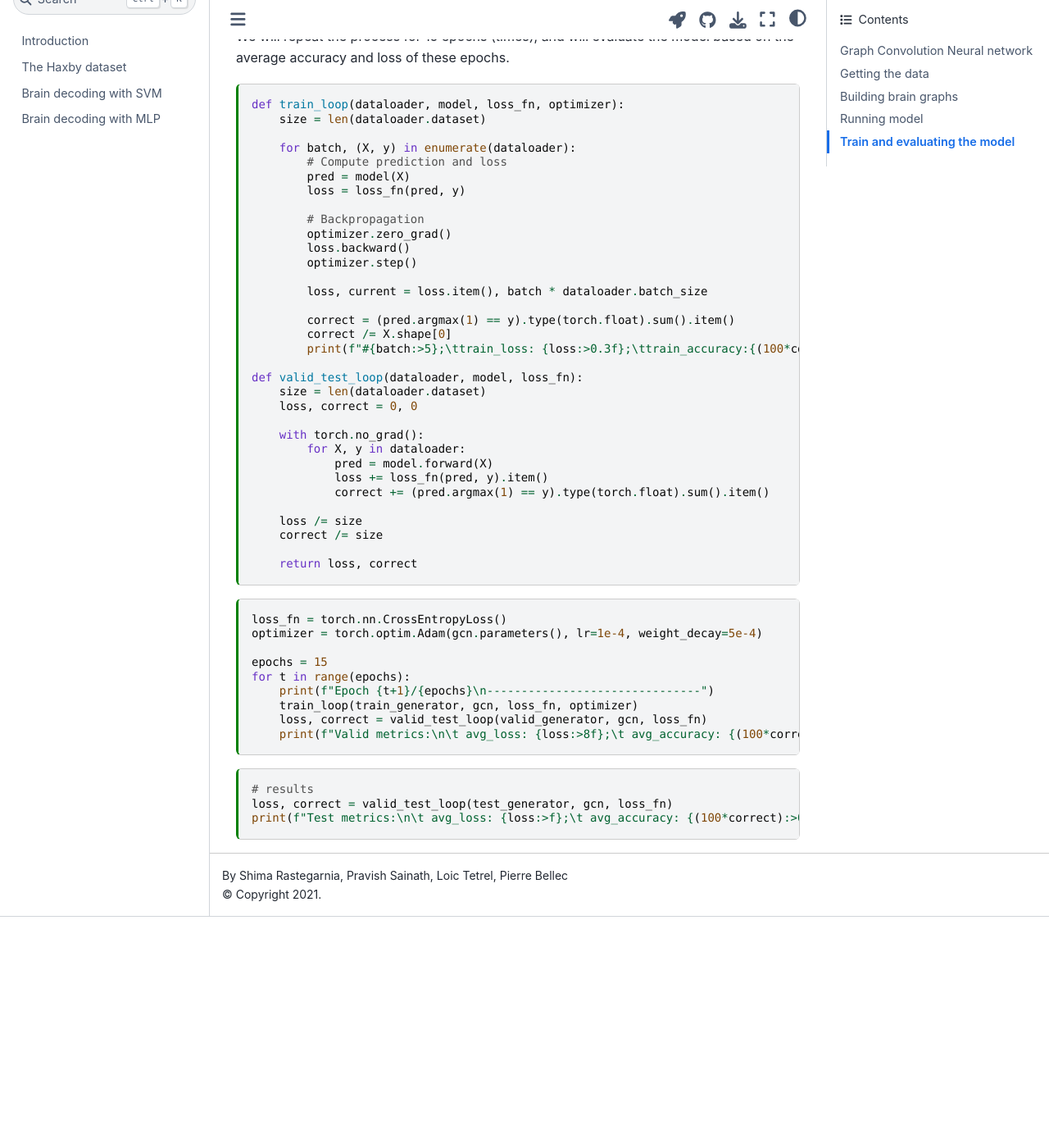
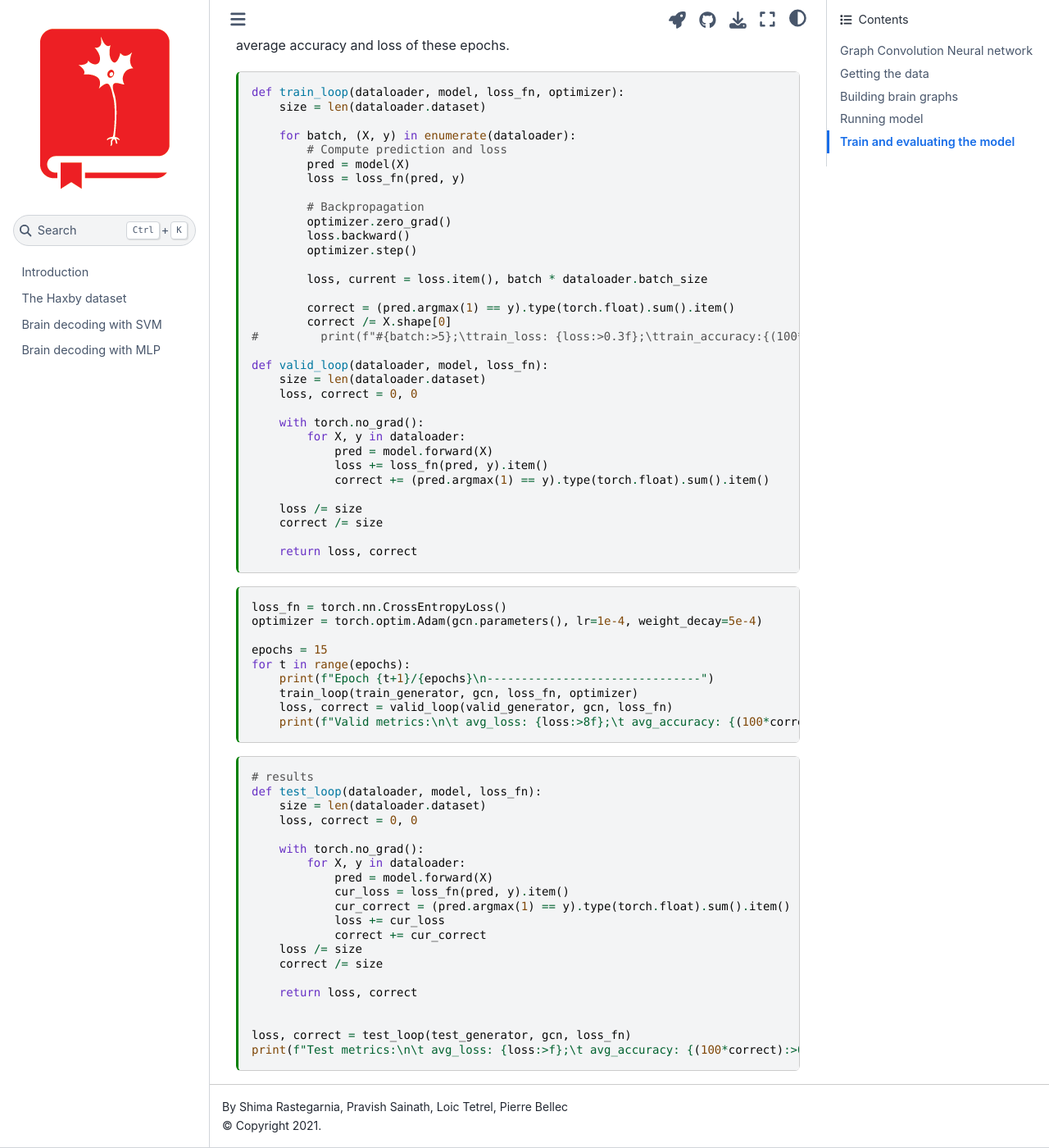
Before and after one commit to main-educational/brain_encoding_decoding, a Jupyter Book: the page built from content/gcn_decoding.md, in a window 1280 px wide and 1400 px high, scrolled down 4841 px. Shown: the whole window at 82% size. Built offline with Jupyter Book 1.0.4 settings and Sphinx 7.4.7 and the Sphinx Book theme 1.1.4, drawn with Linux system fonts in a browser that asks for light colours; pages that are not in the unit, such as notebooks, are missing from menus; comment, search, counter and statistics services are not loaded; cross-references to code outside the pages are shown as plain code; before the commit the page ends 5959 px from its top, so only the background shows below that; some of the changed text lies outside the part shown.

````diff
--- a/content/gcn_decoding.md
+++ b/content/gcn_decoding.md
@@ -70,6 +70,9 @@ dic_labels = {name: i for i, name in enumerate(categories)}
 So we have 1452 time points, with one cognitive annotations each, and for each time point we have recordings of fMRI activity across 675 voxels. We can also see that the cognitive annotations span 9 different categories.
 
 ```{code-cell} ipython3
+# generate data; delete everything in `data/haxby_connectomes`,
+# `data/haxby_concat` and `data/haxby_split_win`
+# so we don't keep adding seen data to the generated file
 conn_path = os.path.join(data_dir, 'haxby_connectomes/')
 if not os.path.exists(conn_path):
     os.makedirs(conn_path)
@@ -83,27 +86,23 @@ warnings.filterwarnings(action='once')
 corr_measure = nilearn.connectome.ConnectivityMeasure(kind="correlation")
 conn = corr_measure.fit_transform([X])[0]
 np.save(os.path.join(conn_path, 'conn_subj{}.npy'.format(sub_no)), conn)
-```
 
-```{code-cell} ipython3
 concat_path = os.path.join(data_dir, 'haxby_concat/')
 if not os.path.exists(concat_path):
     os.makedirs(concat_path)
 
 concat_bold_files = []
-for i in range(0,len(y)):
-    label = y[i]
-    concat_bold_files = X[i:i+1]
+for i, label in enumerate(y):
+    concat_bold_files = X[i: i+1]
     concat_file_name = concat_path + '{}_concat_fMRI.npy'.format(label)
 
     if os.path.isfile(concat_file_name):
-        concat_file = np.load(concat_file_name, allow_pickle = True)
-        concat_file = np.concatenate((concat_file, concat_bold_files), axis = 0)
-        np.save(concat_file_name, concat_file)
+        concat_file = np.load(concat_file_name, allow_pickle=True)
+        if concat_file.shape[0] < y.shape[0]:
+            concat_file = np.concatenate((concat_file, concat_bold_files), axis=0)
+            np.save(concat_file_name, concat_file)
     else:
         np.save(concat_file_name, concat_bold_files)
-
-
 
 import pandas as pd
 split_path = os.path.join(data_dir, 'haxby_split_win/')
@@ -258,9 +257,9 @@ def train_loop(dataloader, model, loss_fn, optimizer):
 
         correct = (pred.argmax(1) == y).type(torch.float).sum().item()
         correct /= X.shape[0]
-        print(f"#{batch:>5};\ttrain_loss: {loss:>0.3f};\ttrain_accuracy:{(100*correct):>5.1f}%\t\t[{current:>5d}/{size:>5d}]")
+#         print(f"#{batch:>5};\ttrain_loss: {loss:>0.3f};\ttrain_accuracy:{(100*correct):>5.1f}%\t\t[{current:>5d}/{size:>5d}]")
 
-def valid_test_loop(dataloader, model, loss_fn):
+def valid_loop(dataloader, model, loss_fn):
     size = len(dataloader.dataset)
     loss, correct = 0, 0
 
@@ -284,12 +283,33 @@ epochs = 15
 for t in range(epochs):
     print(f"Epoch {t+1}/{epochs}\n-------------------------------")
     train_loop(train_generator, gcn, loss_fn, optimizer)
-    loss, correct = valid_test_loop(valid_generator, gcn, loss_fn)
+    loss, correct = valid_loop(valid_generator, gcn, loss_fn)
     print(f"Valid metrics:\n\t avg_loss: {loss:>8f};\t avg_accuracy: {(100*correct):>0.1f}%")
 ```
 
 ```{code-cell} ipython3
 # results
-loss, correct = valid_test_loop(test_generator, gcn, loss_fn)
+def test_loop(dataloader, model, loss_fn):
+    size = len(dataloader.dataset)
+    loss, correct = 0, 0
+
+    with torch.no_grad():
+        for X, y in dataloader:
+            pred = model.forward(X)
+            cur_loss = loss_fn(pred, y).item()
+            cur_correct = (pred.argmax(1) == y).type(torch.float).sum().item()
+            loss += cur_loss
+            correct += cur_correct
+    loss /= size
+    correct /= size
+
+    return loss, correct
+
+
+loss, correct = test_loop(test_generator, gcn, loss_fn)
 print(f"Test metrics:\n\t avg_loss: {loss:>f};\t avg_accuracy: {(100*correct):>0.1f}%")
 ```
+
+```{code-cell} ipython3
+
+```
````
Also changed, not shown: 1 other file.
